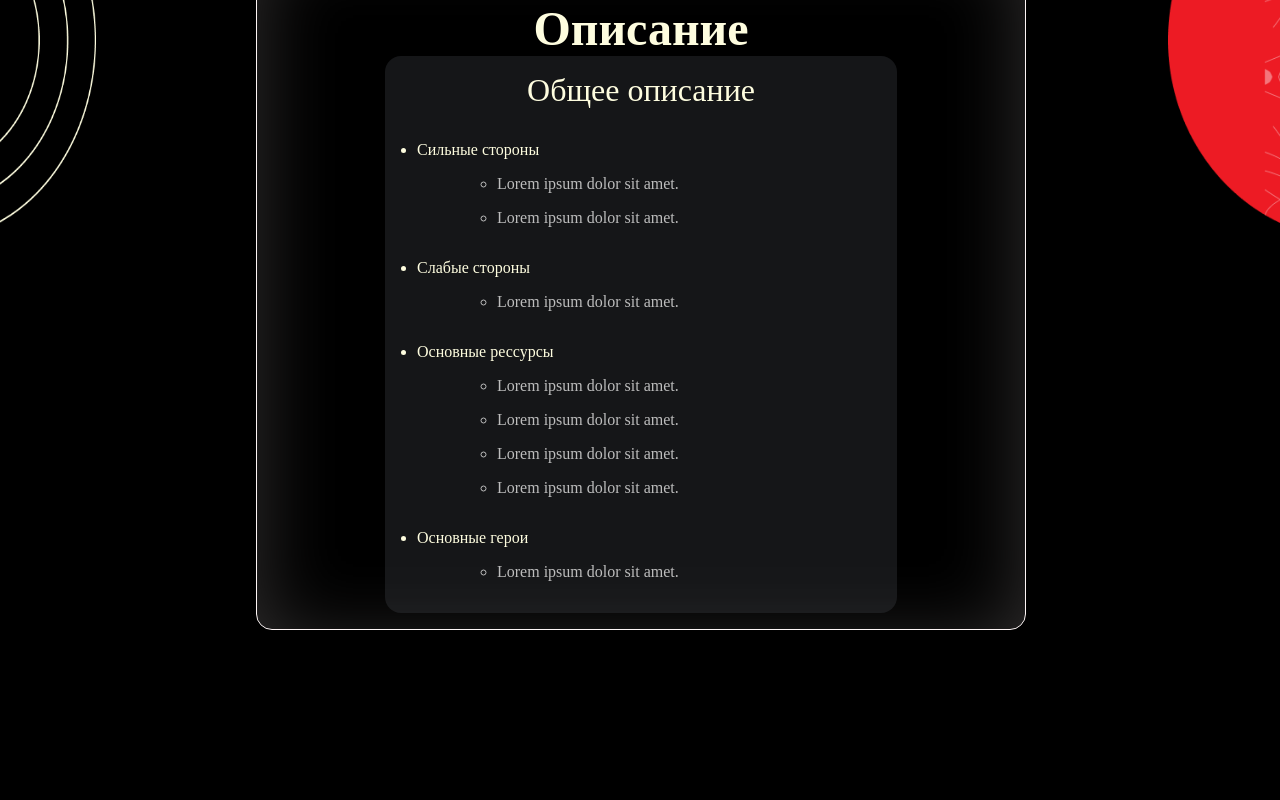
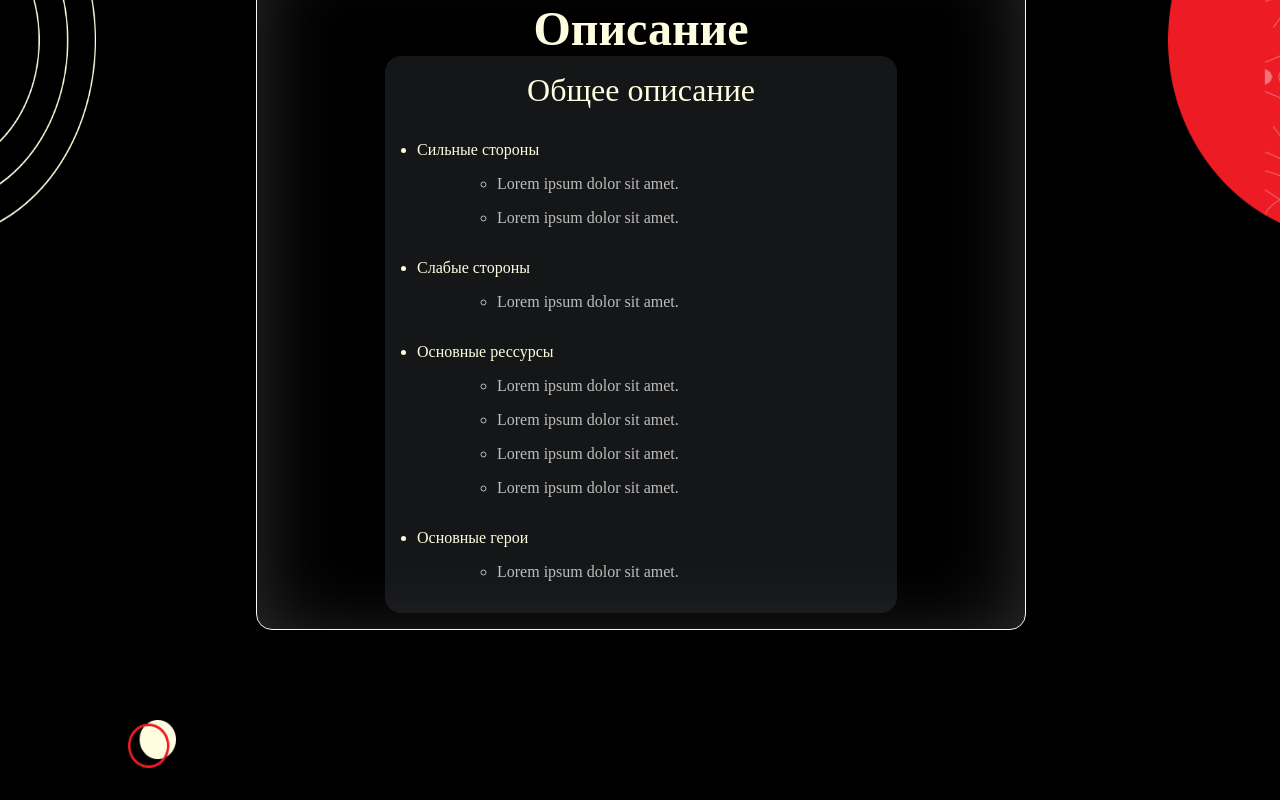
Before and after one commit to FrowningCat/HoMaM, a React (Vite) app: page /castle in a window 1280 px wide. Shown: the part 480-1280 px from the top of the page. Built offline with nearby package versions, Linux system fonts and the light colour scheme.

Commit message:
small fix

```diff
--- a/src/components/Сastle/Name.jsx
+++ b/src/components/Сastle/Name.jsx
@@ -2,6 +2,7 @@ import './castle.css';
 import castl from '../../assets/1.jpg';
 import Group146 from '../../assets/Group 146.png';
 import Group147 from '../../assets/Group 147.png';
+import Group145 from '../../assets/Group 145.png';
 
 export default function Name() {
     return (
@@ -16,6 +17,7 @@ export default function Name() {
                 />
             </div>
             <img src={Group147} alt="Group147" className="imgRight" />
+            <img src={Group145} alt="Group145" className="imgBottom" />
         </>
     );
 }
--- a/src/components/Сastle/castle.css
+++ b/src/components/Сastle/castle.css
@@ -129,6 +129,16 @@
   right: 0%;
 }
 
+.imgBottom {
+  height: 3rem;
+  width: 3rem;
+  display: grid;
+  position: absolute;
+  top: 75rem;
+  left: 10%;
+  cursor: pointer;
+}
+
 @media (max-width: 370px) {
   .imgRight {
     display: none;
--- a/src/components/Сastle/castle.scss
+++ b/src/components/Сastle/castle.scss
@@ -148,6 +148,15 @@ $textSizeNameCastle: 1.5rem;
     top: 40%;
     right: 0%;
 }
+.imgBottom {
+    height: 3rem;
+    width: 3rem;
+    display: grid;
+    position: absolute;
+    top: 75rem;
+    left: 10%;
+    cursor: pointer;
+}
 
 @media (max-width: 370px) {
     .imgRight {
```
Also changed, not shown: 1 other file (tests, documents, lock files or other folders).
